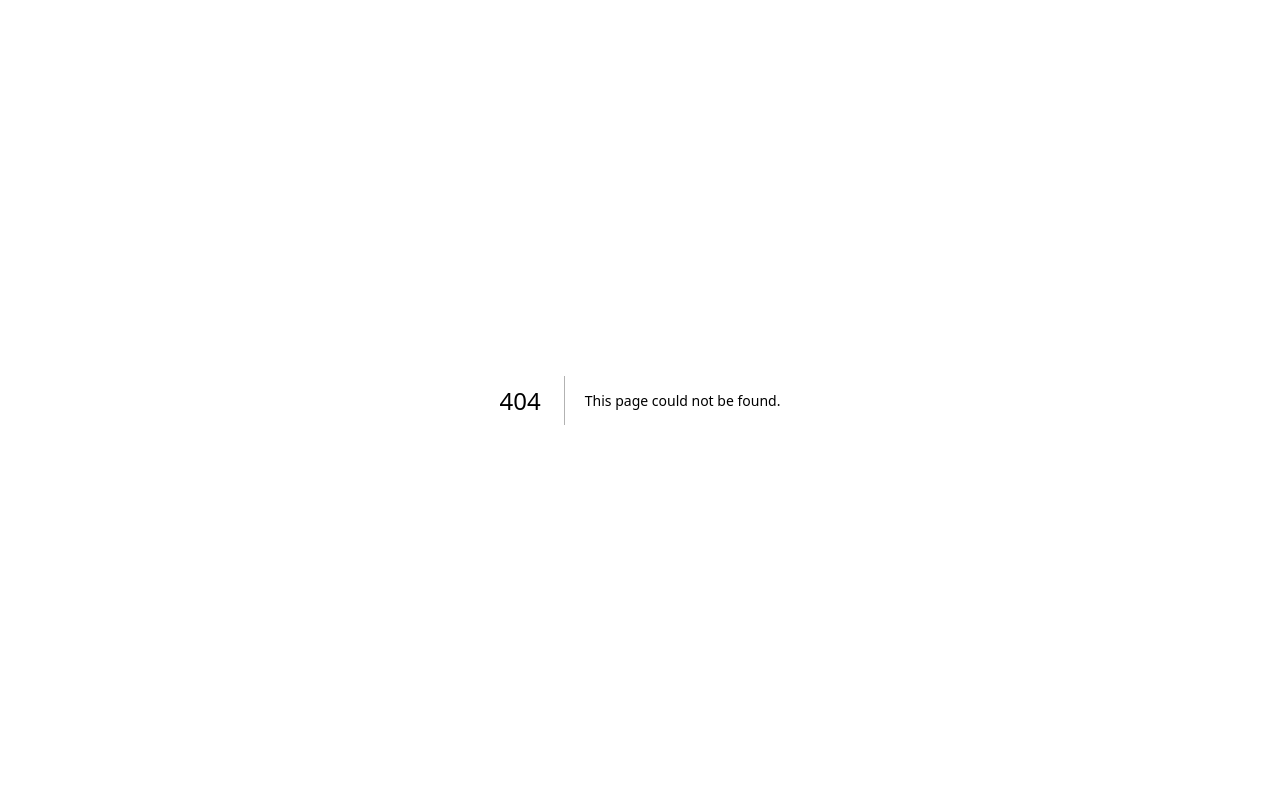
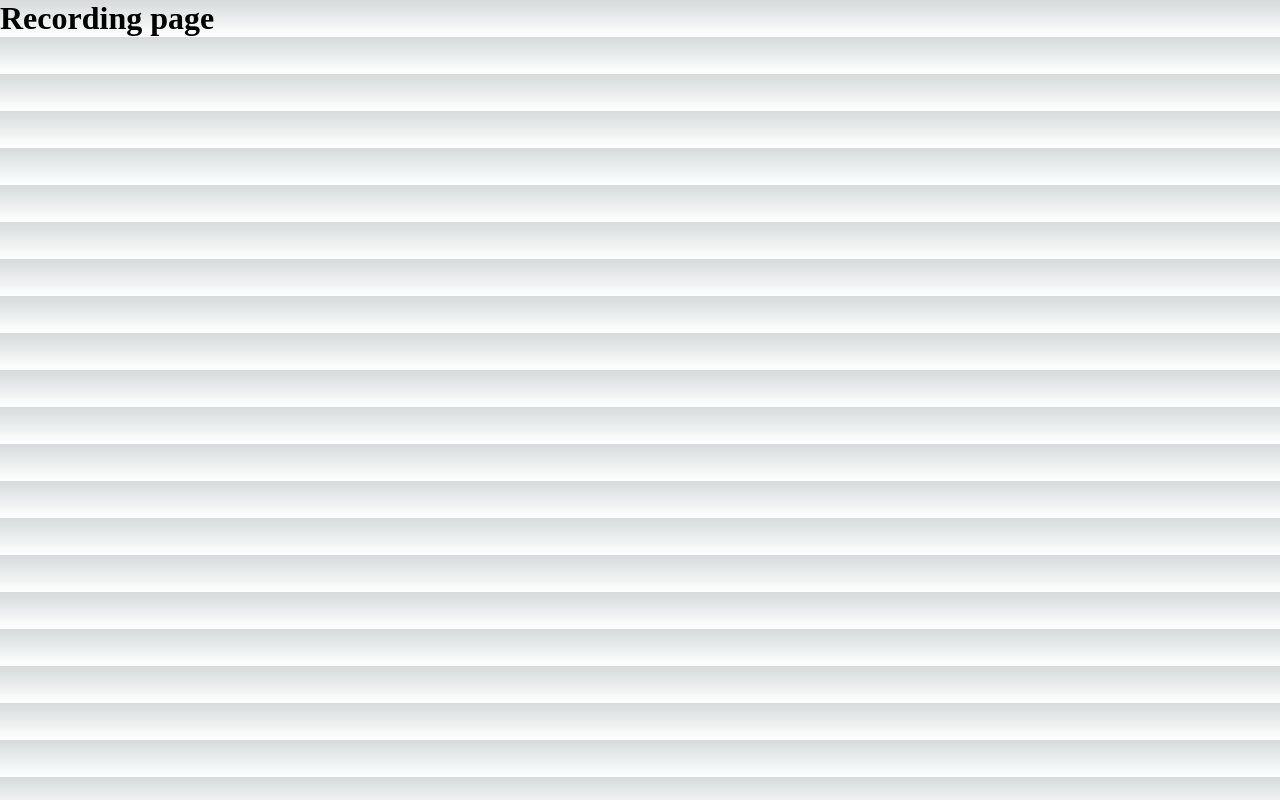
Before and after one commit to betty-alagwu/time-capsule-practice, a Next.js app: page /recording in a window 1280 px wide. Before the commit this address had no page. Built offline with nearby package versions, Linux system fonts and the light colour scheme.

Commit message:
section 1 / lesson 2: add the record page

```diff
--- /dev/null
+++ b/pages/recording.js
@@ -0,0 +1,8 @@
+
+export default function Recording() {
+ return (
+   <h1>
+     Recording page
+   </h1>
+ )
+}
```
